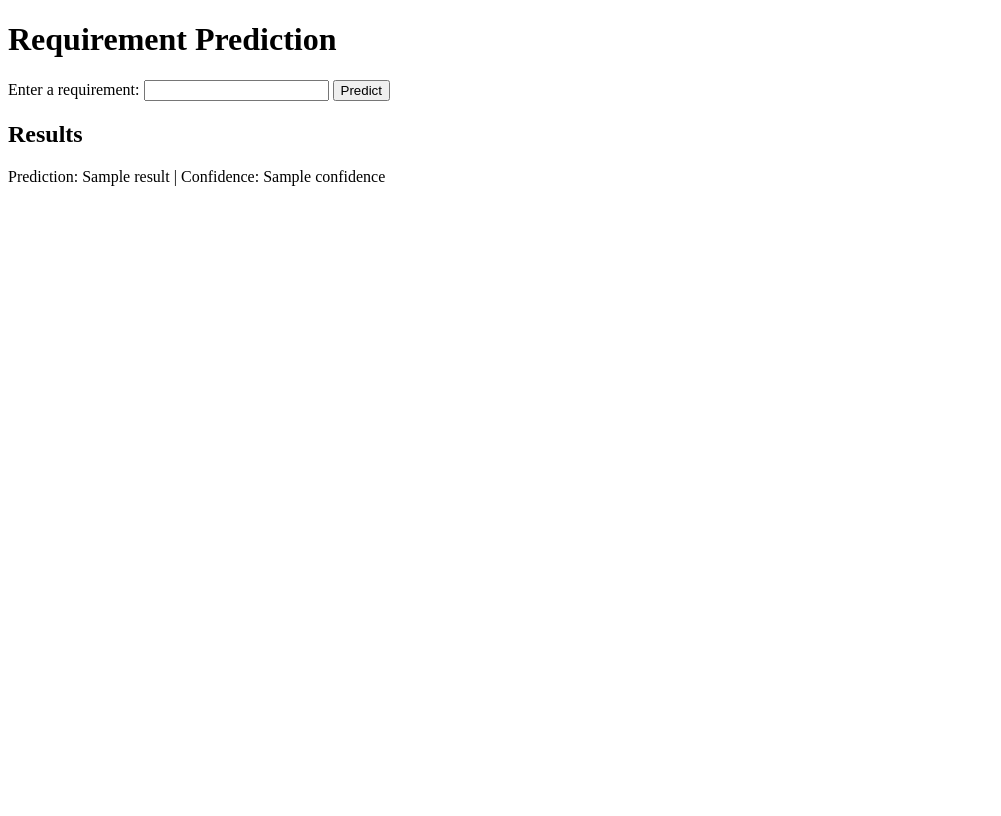
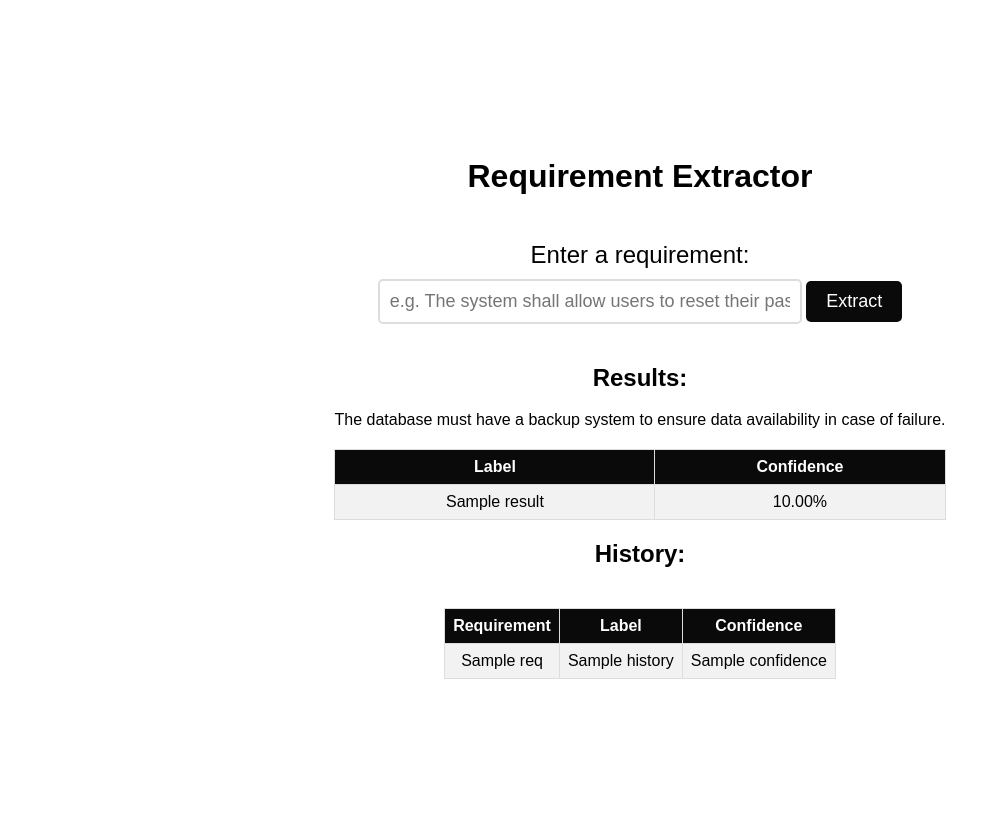
Before and after one commit to nicolasffn/nf_reqextractor, a Flask app: template v1.0.0/templates/index.html in a window 1280 px wide. Shown: the whole page, without its empty margins (0-1001 px from the left). Before the commit the page ends 186 px from the top, so only its background shows below. Run offline with Flask 2, Linux system fonts and the light colour scheme; the template is opened without the code that fills it: most values are stand-ins (such as "Sample title", 1, 10 or a date in 2020); parts of the project's set-up code (start-up, migrations or seed data) failed here and were passed over.

Commit message:
v1.0.0 Init

```diff
--- a/v1.0.0/app.py
+++ b/v1.0.0/app.py
@@ -3,15 +3,24 @@ from main import predict_requirement
 
 app = Flask(__name__)
 
+history = []
+
 @app.route('/')
 def index():
     return render_template('index.html')
 
-@app.route('/', methods=['POST'])
+@app.route('/predict', methods=['POST'])
 def predict():
-    text = request.form['text']
-    results = predict_requirement(text)
-    return render_template('index.html', results=results)
+    req_text = request.form['input_text']
+    result = predict_requirement(req_text)
+    labels_list = result[0]
+    confidence_list = [(round(float(c),4)*100) for c in result[1]]
+
+    # Add the current prediction and input text to the history
+    history.append((req_text, labels_list, confidence_list))
+
+    # Pass the prediction results and history to the HTML template
+    return render_template('index.html', results=list(zip(labels_list, confidence_list)), history=history)
 
 if __name__ == '__main__':
     app.run(debug=True)
--- a/v1.0.0/templates/index.html
+++ b/v1.0.0/templates/index.html
@@ -1,20 +1,140 @@
-<!doctype html>
+<!DOCTYPE html>
 <html>
     <head>
-    <title>Requirement Prediction</title>
+        <title>Requirement Extractor</title>
+        <style>
+            body {
+                font-family: Arial, sans-serif;
+            }
+
+            .container {
+                display: flex;
+                flex-direction: column;
+                align-items: center;
+                justify-content: center;
+                height: 100vh;
+            }
+
+            .input-container {
+                display: flex;
+                flex-direction: column;
+                align-items: center;
+                justify-content: center;
+                margin-bottom: 20px;
+            }
+
+            .input-prompt {
+                font-size: 24px;
+                margin-bottom: 10px;
+            }
+
+            .input-field {
+                padding: 10px;
+                font-size: 18px;
+                border: 2px solid #ddd;
+                border-radius: 5px;
+                width: 400px;
+                max-width: 100%;
+                text-align: center;
+            }
+
+            .extract-button {
+                padding: 10px 20px;
+                font-size: 18px;
+                background-color: #0a0a0a;
+                color: white;
+                border: none;
+                border-radius: 5px;
+                cursor: pointer;
+            }
+
+            .extract-button:hover {
+                background-color: #000000;
+            }
+
+            .results-container {
+                display: flex;
+                flex-direction: column;
+                align-items: center;
+                justify-content: center;
+            }
+
+            .history-container {
+                display: flex;
+                flex-direction: column;
+                align-items: center;
+                justify-content: center;
+            }
+
+            .results-table {
+                border-collapse: collapse;
+                margin-top: 20px;
+                width: 100%;
+                max-width: 800px;
+            }
+
+            .results-table th,
+            .results-table td {
+                padding: 8px;
+                text-align: center;
+                border: 1px solid #ddd;
+            }
+
+            .results-table th {
+                background-color: #0a0a0a;
+                color: white;
+            }
+
+            .results-table tr:nth-child(even) {
+                background-color: #f2f2f2;
+            }
+
+            .results-table tr:hover {
+                background-color: #ddd;
+            }
+        </style>
     </head>
     <body>
-    <h1>Requirement Prediction</h1>
-    <form method="POST">
-        <label for="text">Enter a requirement:</label>
-        <input type="text" name="text" id="text">
-        <button type="submit">Predict</button>
+        <div class="container">
+            <h1>Requirement Extractor</h1>
+            <div class="input-container">
+                <p class="input-prompt">Enter a requirement:</p>
+                <form method="POST" action="{{ url_for('predict') }}">
+                    <input class="input-field" type="text" name="input_text" placeholder="e.g. The system shall allow users to reset their password." required>
+                    <input class="extract-button" type="submit" value="Extract">
                 </form>
+            </div>
             {% if results %}
-        <h2>Results</h2>
-        {% for label, confidence in results %}
-            <p>Prediction: {{ label }} | Confidence: {{ confidence }}</p>
-        {% endfor %}
+            <div class="results-container">
+                <h2>Results:</h2>
+                <span>The database must have a backup system to ensure data availability in case of failure.</span>
+                <table class="results-table">
+                    <tr>
+                        <th>Label</th>
+                        <th>Confidence</th>
+                    </tr> {% for label, confidence in results %} <tr>
+                        <td>{{ label }}</td>
+                        <td>{{ '{:.2f}'.format(confidence) }}%</td>
+                    </tr> {% endfor %}
+                </table>
+            </div>
             {% endif %}
+            {% if history %}
+            <div class="history-container">
+                <h2>History:</h2>
+                <table class="results-table">
+                    <tr>
+                        <th>Requirement</th>
+                        <th>Label</th>
+                        <th>Confidence</th>
+                    </tr> {% for req, label, confidence in history %} <tr>
+                        <td>{{ req }}</td>
+                        <td>{{ label }}</td>
+                        <td>{{ confidence }}</td>
+                    </tr> {% endfor %}
+                </table>
+            </div>
+            {% endif %}
+        </div>
     </body>
 </html>
```
Also changed, not shown: v1.0.0/main.py (+5 -4 lines). Lines whose indentation alone changed are shown as unchanged.
